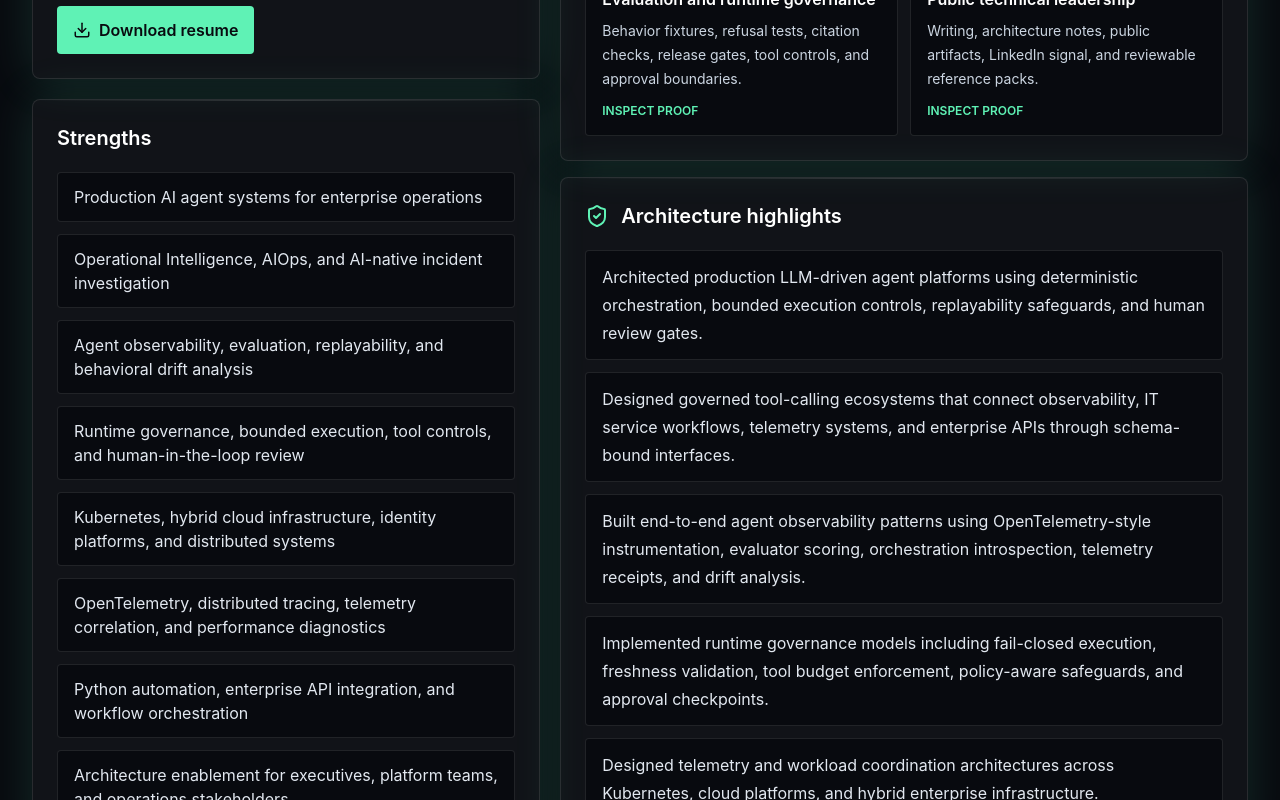
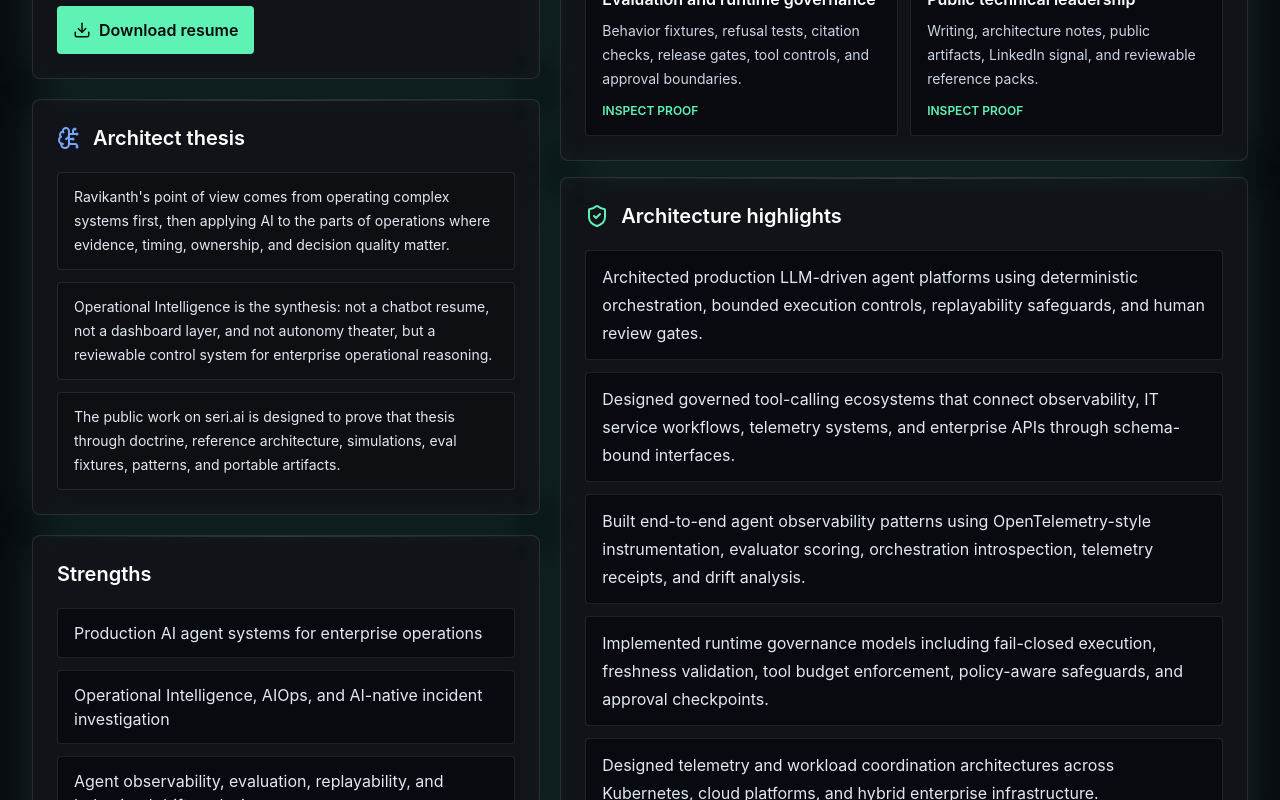
Before and after one commit to rseri17-code/seri-ai, a Next.js app: page /resume in a window 1280 px wide. Shown: the part 860-1660 px from the top of the page. Built offline with nearby package versions, Linux system fonts and the light colour scheme; no server answers.

Commit message:
Clarify resume architect thesis

```diff
--- a/app/resume/page.tsx
+++ b/app/resume/page.tsx
@@ -1,5 +1,5 @@
 import Link from "next/link";
-import { Award, Download, ExternalLink, GitBranch, MapPin, ShieldCheck } from "lucide-react";
+import { Award, BrainCircuit, Download, ExternalLink, GitBranch, MapPin, ShieldCheck } from "lucide-react";
 import type { Metadata } from "next";
 import { Card } from "@/components/card";
 import { Section } from "@/components/section";
@@ -50,6 +50,12 @@ const careerThroughline = [
   ["2025-now", "Applies that operating background to production AI agent systems, AIOps, evaluation, replay, runtime governance, and Operational Intelligence."]
 ] as const;
 
+const architectThesis = [
+  "Ravikanth's point of view comes from operating complex systems first, then applying AI to the parts of operations where evidence, timing, ownership, and decision quality matter.",
+  "Operational Intelligence is the synthesis: not a chatbot resume, not a dashboard layer, and not autonomy theater, but a reviewable control system for enterprise operational reasoning.",
+  "The public work on seri.ai is designed to prove that thesis through doctrine, reference architecture, simulations, eval fixtures, patterns, and portable artifacts."
+] as const;
+
 export default function ResumePage() {
   return (
     <Section eyebrow="Interactive resume" title={resume.headline} level="h1">
@@ -77,6 +83,19 @@ export default function ResumePage() {
           >
             <Download size={18} /> Download resume
           </TrackedAnchor>
+        </Card>
+        <Card className="border-signal/25 bg-signal/[0.045]">
+          <div className="flex items-center gap-3">
+            <BrainCircuit className="text-signal" />
+            <h2 className="text-xl font-semibold text-white">Architect thesis</h2>
+          </div>
+          <div className="mt-5 space-y-3">
+            {architectThesis.map((statement) => (
+              <p key={statement} className="rounded border border-white/10 bg-black/20 px-4 py-3 text-sm leading-6 text-slate-200">
+                {statement}
+              </p>
+            ))}
+          </div>
         </Card>
         <Card>
           <h2 className="text-xl font-semibold text-white">Strengths</h2>
--- a/public/eval-report.json
+++ b/public/eval-report.json
@@ -679,7 +679,7 @@
     "The knowledge base intentionally excludes confidential implementation details, so some questions will be refused or marked uncovered.",
     "Richer answer scoring should add model-judged qualitative grading once production AI keys are configured."
   ],
-  "generatedAt": "2026-07-26T03:33:17.864Z",
+  "generatedAt": "2026-07-26T03:40:26.950Z",
   "fixtureCount": 62,
   "passingFixtures": 62
 }
--- a/scripts/validate-content-coherence.mjs
+++ b/scripts/validate-content-coherence.mjs
@@ -513,6 +513,12 @@ const resumePage = fs.readFileSync(path.join(root, "app", "resume", "page.tsx"),
 for (const required of [
   "const capabilityEvidence",
   "const careerThroughline",
+  "const architectThesis",
+  "Architect thesis",
+  "operating complex systems first",
+  "not a chatbot resume",
+  "reviewable control system",
+  "doctrine, reference architecture, simulations, eval fixtures, patterns, and portable artifacts",
   "Career throughline",
   "Capability evidence matrix",
   "AI-native operations architecture",
```
